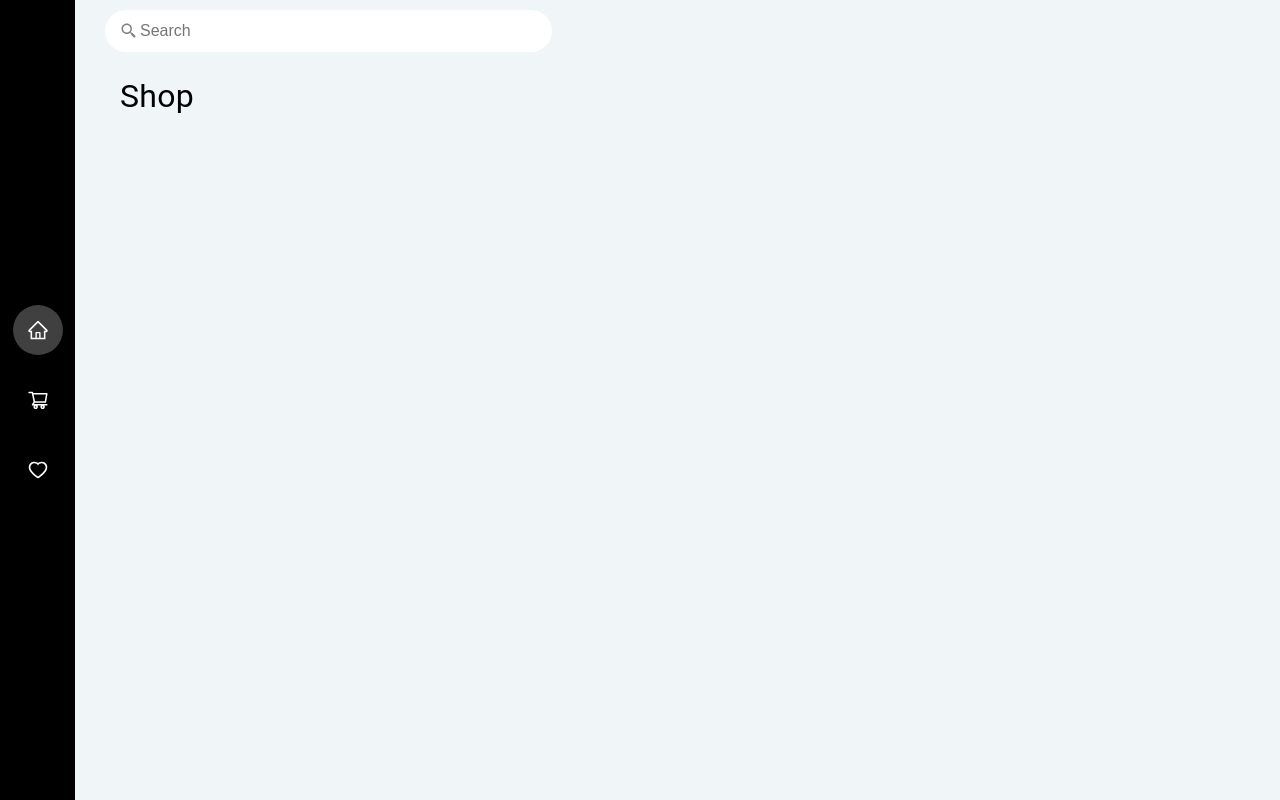
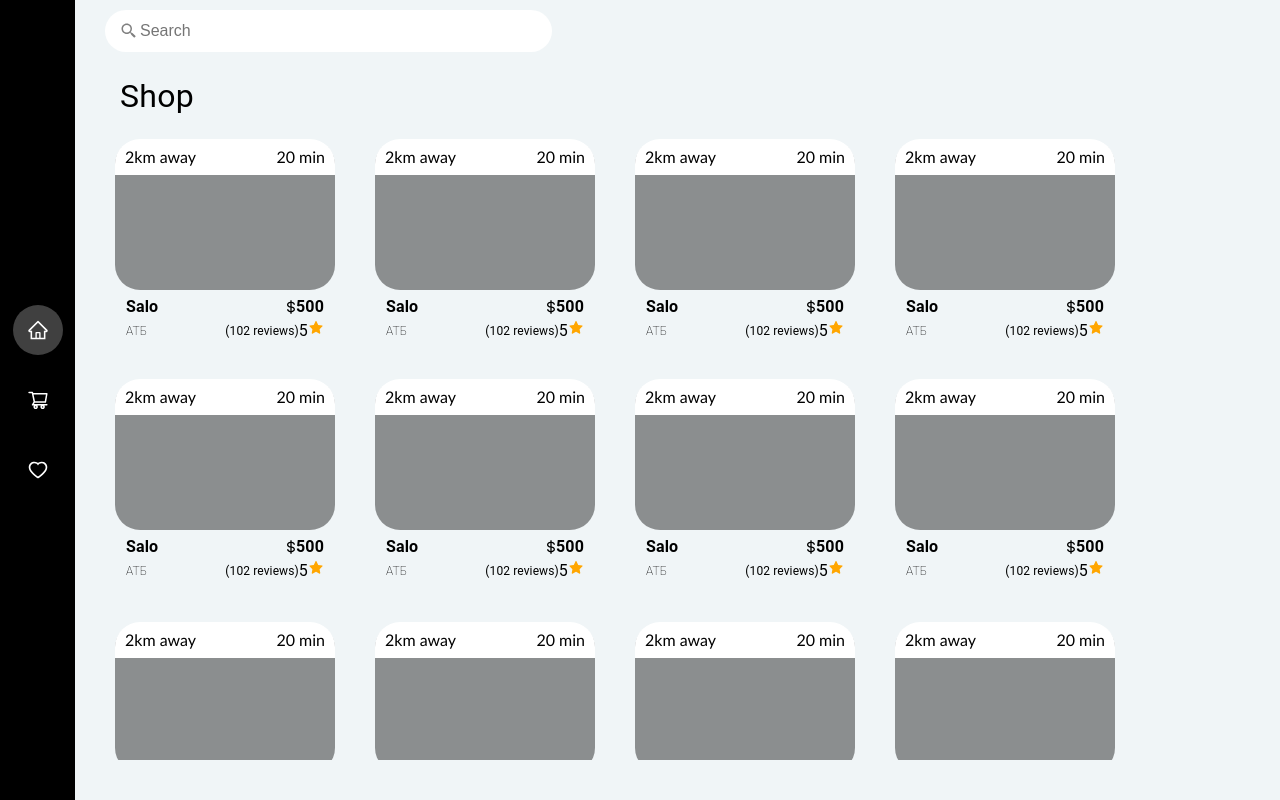
Before and after one commit to PohribniakRoman/Meal-App, a React (Vite) app: page / in a window 1280 px wide. Built offline with nearby package versions, Linux system fonts and the light colour scheme.

Commit message:
add cart reducer

```diff
--- a/src/App.tsx
+++ b/src/App.tsx
@@ -1,11 +1,16 @@
+import { configureStore } from "@reduxjs/toolkit"
 import { Router } from "./services/Router"
+import { combinedReducer } from "./services/reducers/combinedReducer"
+import { Provider } from 'react-redux';
+
+const store = configureStore({reducer:combinedReducer});
 
 function App() {
 
   return (
-    <>
+    <Provider store={store}>
       <Router/>
-    </>
+    </Provider>
   )
 }
 
--- a/src/components/Product.tsx
+++ b/src/components/Product.tsx
@@ -1,14 +1,41 @@
-import { Button,Typography } from "@mui/material";
-import { CartItem } from "../services/reducers/cartReducer";
-import {AiFillStar} from "react-icons/ai";
+import { Typography } from "@mui/material";
+import { CartAction, CartItem } from "../services/reducers/cartReducer";
+import {AiFillStar, AiOutlineMinus, AiOutlinePlus} from "react-icons/ai";
 import {BiDollar} from "react-icons/bi";
-import {useState} from "react";
+import {useEffect, useState} from "react";
+import { useSelector,useDispatch } from "react-redux";
+import { State } from "../services/reducers/combinedReducer";
 
 export const Product:React.FC<Record<string,CartItem | any>> = ({product}:Record<string,CartItem | any>) => {
-    const [isInCart,setInCart] = useState(false)
+    const cartProducts = useSelector((state:State)=>state.cart.products)
+    const dispatch = useDispatch()
+    const checkCart = ():boolean => cartProducts.filter(e=>e.id === product.id).length > 0
+    const [isInCart,setInCart] = useState<boolean>(checkCart());
+
+    useEffect(()=>{
+        setInCart(checkCart())
+    },[cartProducts])
+
+    const addToCart = (product:CartItem)=>{
+        const body:CartAction = {type:"ADD_ITEM",payload:{price:product.price,product}}
+        dispatch(body);
+    }
+
+    const removeFromCart = (product:CartItem)=>{
+        const body:CartAction = {type:"REMOVE_ITEM",payload:{price:product.price,product}}
+        dispatch(body);
+    }
 
     return <section className="product">
-        <div className="product__cover" data-away={product.away} data-awayTime={product.awayTime}></div>
+        <div className="product__cover" data-away={product.away} data-time={product.awayTime}>
+            {isInCart?
+            <div className="product__cover--button remove" onClick={()=>removeFromCart(product)}>
+               <Typography className="product__cover--button-icon"><AiOutlineMinus/></Typography>
+            </div>:
+            <div className="product__cover--button add" onClick={()=>addToCart(product)}>
+                <Typography className="product__cover--button-icon"><AiOutlinePlus/></Typography>
+            </div>}
+        </div>
         <div className="product__container">
         <Typography className="product__label">{product.label}</Typography>
         <Typography className="product__price"><BiDollar/>{product.price}</Typography>
@@ -16,11 +43,13 @@ export const Product:React.FC<Record<string,CartItem | any>> = ({product}:Record
 
         <div className="product__container">
             <Typography className="product__store">{product.store}</Typography>
-            <Typography className="product__rating">
+            <div className="product__rating">
                 <Typography className="product__view">({product.view} reviews)</Typography>
+                <Typography>
                 {product.rating}
                 <AiFillStar/>
-            </Typography>
+                </Typography>
+            </div>
         </div>
 
     </section>
--- a/src/pages/Cart.tsx
+++ b/src/pages/Cart.tsx
@@ -2,7 +2,6 @@ import { Typography } from "@mui/material";
 import { Navbar } from "../components/Navbar"
 import { Product } from "../components/Product"
 
-export const Cart:React.FC = () =>{
 const template = {
     label:"Salo",
     price:"500",
@@ -15,6 +14,8 @@ export const Cart:React.FC = () =>{
     rating:5,
     img:"",
 };
+
+export const Cart:React.FC = () =>{
     return <section className="page">
         <Navbar/>
         <div className="page__container">
--- a/src/pages/Shop.tsx
+++ b/src/pages/Shop.tsx
@@ -1,14 +1,40 @@
 import { Typography } from "@mui/material"
 import { Navbar } from "../components/Navbar"
 import { Search } from "../components/Search"
+import { Product } from "../components/Product"
+const template = {
+    label:"Salo",
+    price:"500",
+    discount:false,
+    view:102,
+    store:"АТБ",
+    away:"2km",
+    awayTime:"20 min",
+    id:1,
+    rating:5,
+    img:"",
+};
 
 export const Shop:React.FC = () => {
     return <section className="page">
         <Navbar/>
         <div className="page__container">
             <Search/>
-
             <Typography className="page__title">Shop</Typography>
+            <div className="product__wrapper">
+                <Product product={template}/>
+                <Product product={template}/>
+                <Product product={template}/>
+                <Product product={template}/>
+                <Product product={template}/>
+                <Product product={template}/>
+                <Product product={template}/>
+                <Product product={template}/>
+                <Product product={template}/>
+                <Product product={template}/>
+                <Product product={template}/>
+                <Product product={template}/>
+            </div>
         </div>
     </section>
 }
--- a/src/services/reducers/cartReducer.ts
+++ b/src/services/reducers/cartReducer.ts
@@ -1,42 +1,52 @@
-(()=>{
-    if(!localStorage.getItem("cart")){
-      localStorage.setItem("cart",JSON.stringify([]))
+(() => {
+    if (!localStorage.getItem("cart")) {
+        localStorage.setItem("cart", JSON.stringify({price: 0, products: []}))
     }
-  })()
+})()
 
+export type Cart = {
+    price: number;
+    products: CartItem[],
+}
 
 export type CartItem = {
-    label:string,
-    price:number,
-    discount:boolean|number,
-    store:string,
-    img:string,
-    view:number,
-    rating:number,
-    id:string | number,
+    label: string,
+    price: number,
+    discount: boolean | number,
+    store: string,
+    img: string,
+    view: number,
+    rating: number,
+    id: string | number,
 };
 
-export type Action = {
-    type:string,
-    payload:any,
+export type CartAction = {
+    type: "ADD_ITEM" | "REMOVE_ITEM",
+    payload: any,
 }
 
-const updateStorage = (state:CartItem[]) => {
-    localStorage.setItem("cart",JSON.stringify(state));
-    return(state);
+const updateStorage = (state: Cart) => {
+    localStorage.setItem("cart", JSON.stringify(state));
+    return (state);
 }
 
 const cart = localStorage.getItem("cart");
-let defaultState:CartItem[] = [];
-if(cart !== null){
+let defaultState: Cart = { price: 0, products: [] };
+if (cart !== null) {
     defaultState = JSON.parse(cart);
 }
 
-export const cartReducer = (state = defaultState,action:Action) => {
+export const cartReducer = (state = defaultState, action: CartAction) => {
     switch (action.type) {
-        case "ADD_ITEM":
-            return updateStorage([...state,action.payload])
-        case "REMOVE_ITEM":
-            return updateStorage([...state,action.payload])
+        case "ADD_ITEM":{
+            return updateStorage({ price: state.price + action.payload.price, products: [...state.products, action.payload.product] })
+        }
+        case "REMOVE_ITEM":{
+            const newState: Cart = { price: state.price - action.payload.price, products: state.products.filter((product: CartItem) => product.id !== action.payload.product.id) }
+            return updateStorage(newState)
+        }
+        default:{
+            return defaultState;
+        }
     }
 }
--- a/src/services/reducers/combineReducer.ts
+++ b/src/services/reducers/combinedReducer.ts
@@ -1,5 +1,9 @@
 import { combineReducers } from "@reduxjs/toolkit";
-import { cartReducer } from "./cartReducer";
+import { Cart, cartReducer } from "./cartReducer";
+
+export type State = {
+    cart:Cart
+}
 
 export const combinedReducer = combineReducers({
     cart:cartReducer,
--- a/src/styles/_product.scss
+++ b/src/styles/_product.scss
@@ -1,6 +1,7 @@
 .product{
     width: 220px;
     margin: 20px;
+    cursor: context-menu;
     position: relative;
     &__price{
         display: flex;
@@ -31,7 +32,55 @@
         background-repeat: no-repeat;
         background: rgba(0, 0, 0, 0.419);
         position: relative;
-        &::before{
+        &:hover &--button{
+            opacity: 1;
+        }
+        &--button{
+            cursor: pointer;
+            transition: .3s;
+            opacity: 0;
+            border-radius: 25px;
+            width: 100%;
+            height: 100%;
+            font-size: 28px;
+            background-color: #00000049;
+            display: flex;
+            align-items: center;
+            justify-content: center;
+            position: absolute;
+            &-icon{
+                display: flex;
+                align-items: center;
+                justify-content: center;
+                padding: 7px;
+                translate: 0 15px;
+                color: white;
+            }
+            &.add{
+                .product__cover--button-icon{
+                    border: 1px solid white;
+                    border-radius: 50%;
+                }
+            }
+            &.remove{
+                .product__cover--button-icon{
+                    padding: 7px;
+                    translate: 0 15px;
+                    position: relative;
+                    &::before{
+                        content: '';
+                        position: absolute;
+                        width: 100%;
+                        transform: rotate(45deg);
+                        height: 100%;
+                        border: 1px solid #fff;
+                        z-index: 1;
+                    }
+                }
+
+            }
+        }
+        &::before{z-index: 1;
             width: 200px;
             transform: translateY(-1px);
             border-top-left-radius:25px;
@@ -43,12 +92,13 @@
             position: absolute;
         }
         &::after{
+            z-index: 1;
             transform: translateY(-1px);
             font-family: 'Gill Sans', 'Gill Sans MT', Calibri, 'Trebuchet MS', sans-serif;
             right: 10px;
             top: 10px;
             position: absolute;
-            content: attr(data-awayTime);
+            content: attr(data-time);
         }
     }
     &__rating{
```
Lines whose indentation alone changed are shown as unchanged.
